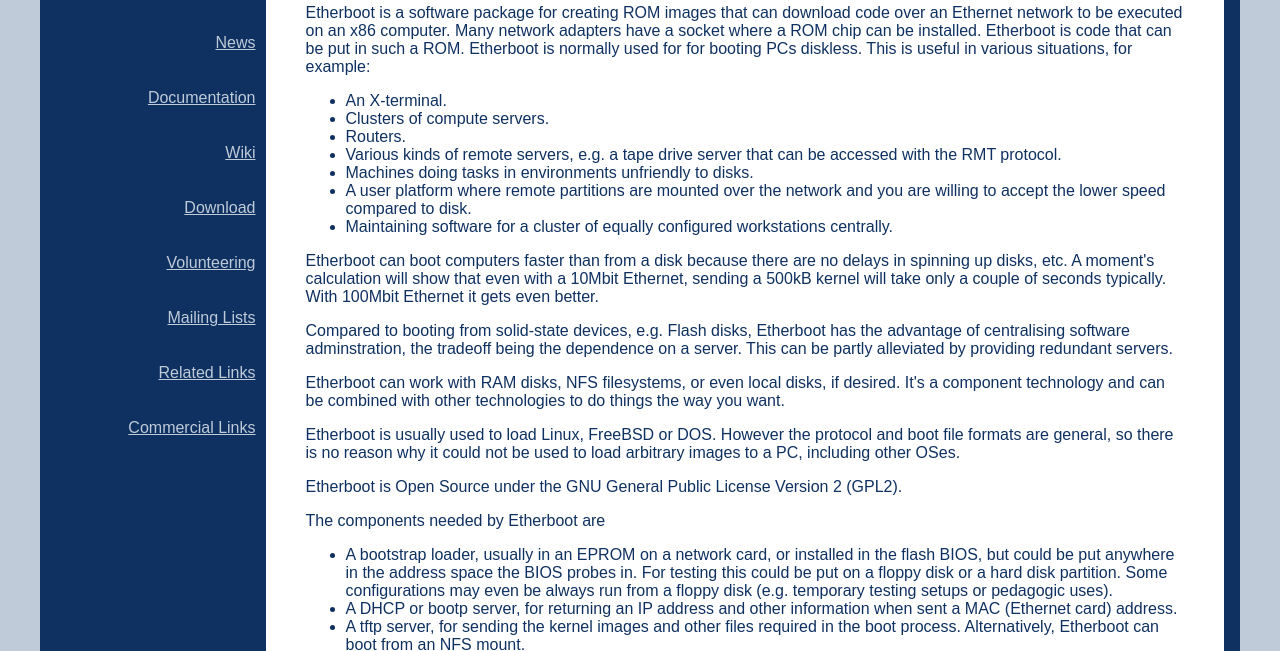
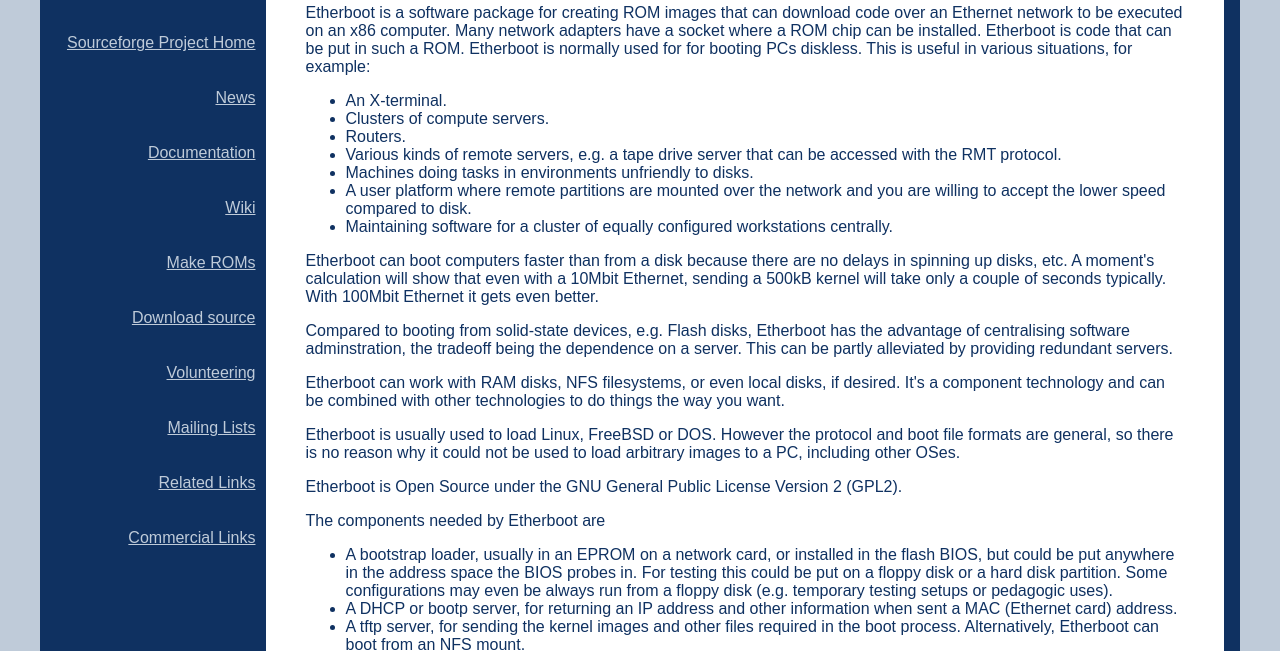
Before and after one commit to etherboot/etherboot, a plain HTML site: page index-berlios.html in a window 1280 px wide. Shown: the part 177-828 px from the top of the page. Drawn offline with Linux system fonts and the light colour scheme.

Commit message:
Generated by template now.

```diff
--- a/index-berlios.html
+++ b/index-berlios.html
@@ -54,6 +54,13 @@ cellpadding="0" align="center">
 
 <tr>
 <td height="45">
+<div class="c4"><a href="http://sourceforge.net/projects/etherboot" class=
+"c3">Sourceforge Project Home</a></div>
+</td>
+</tr>
+
+<tr>
+<td height="45">
 <div class="c4"><a href="http://sourceforge.net/news/?group_id=4233" class=
 "c3">News</a></div>
 </td>
@@ -75,8 +82,15 @@ cellpadding="0" align="center">
 
 <tr>
 <td height="45">
-<div class="c4"><a href="doc/html/download.html" class=
-"c3">Download</a></div>
+<div class="c4"><a href="http://rom-o-matic.net/" class=
+"c3">Make ROMs</a></div>
+</td>
+</tr>
+
+<tr>
+<td height="45">
+<div class="c4"><a href="http://sourceforge.net/project/showfiles.php?group_id=4233" class=
+"c3">Download source</a></div>
 </td>
 </tr>
 
```
